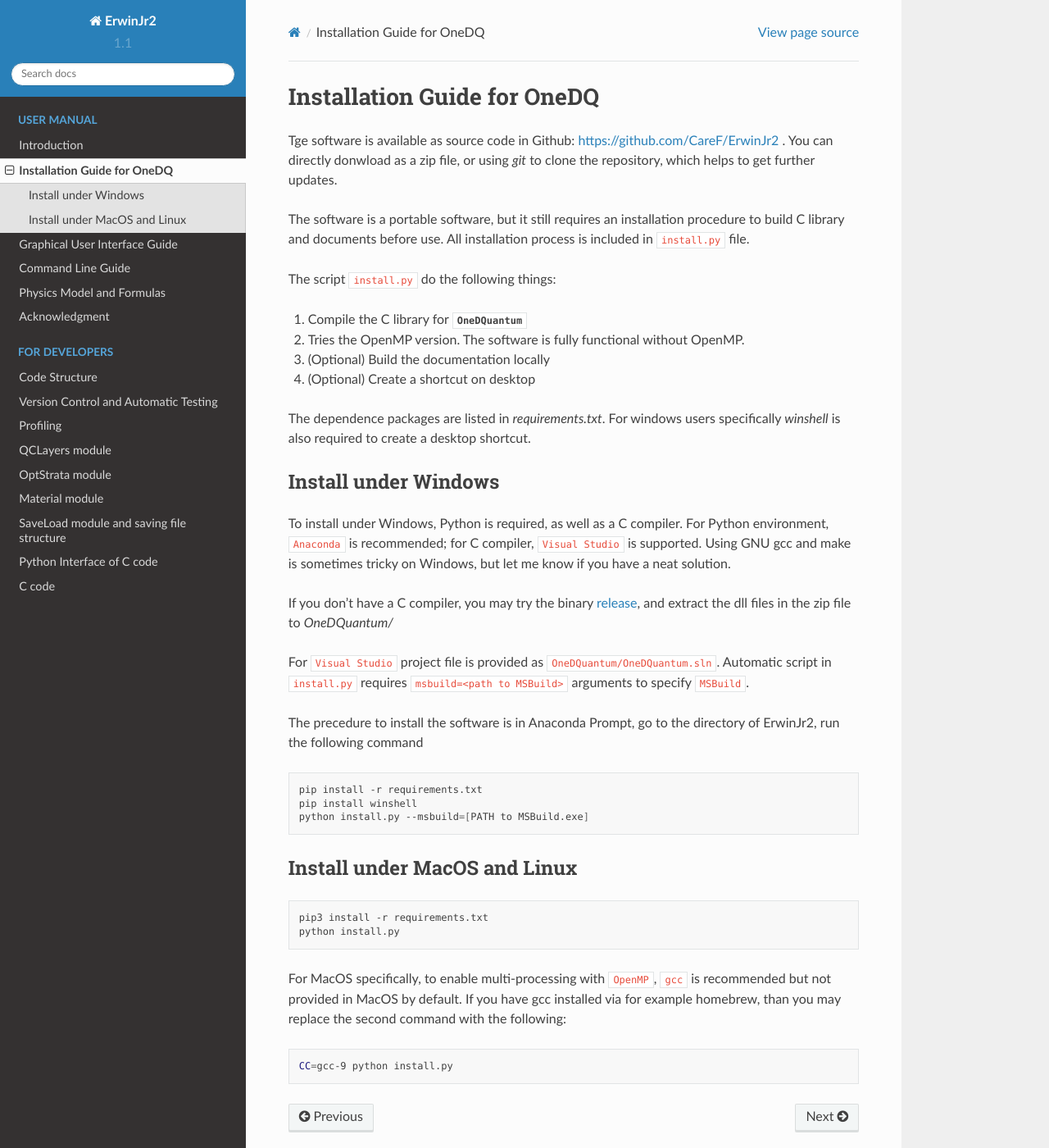
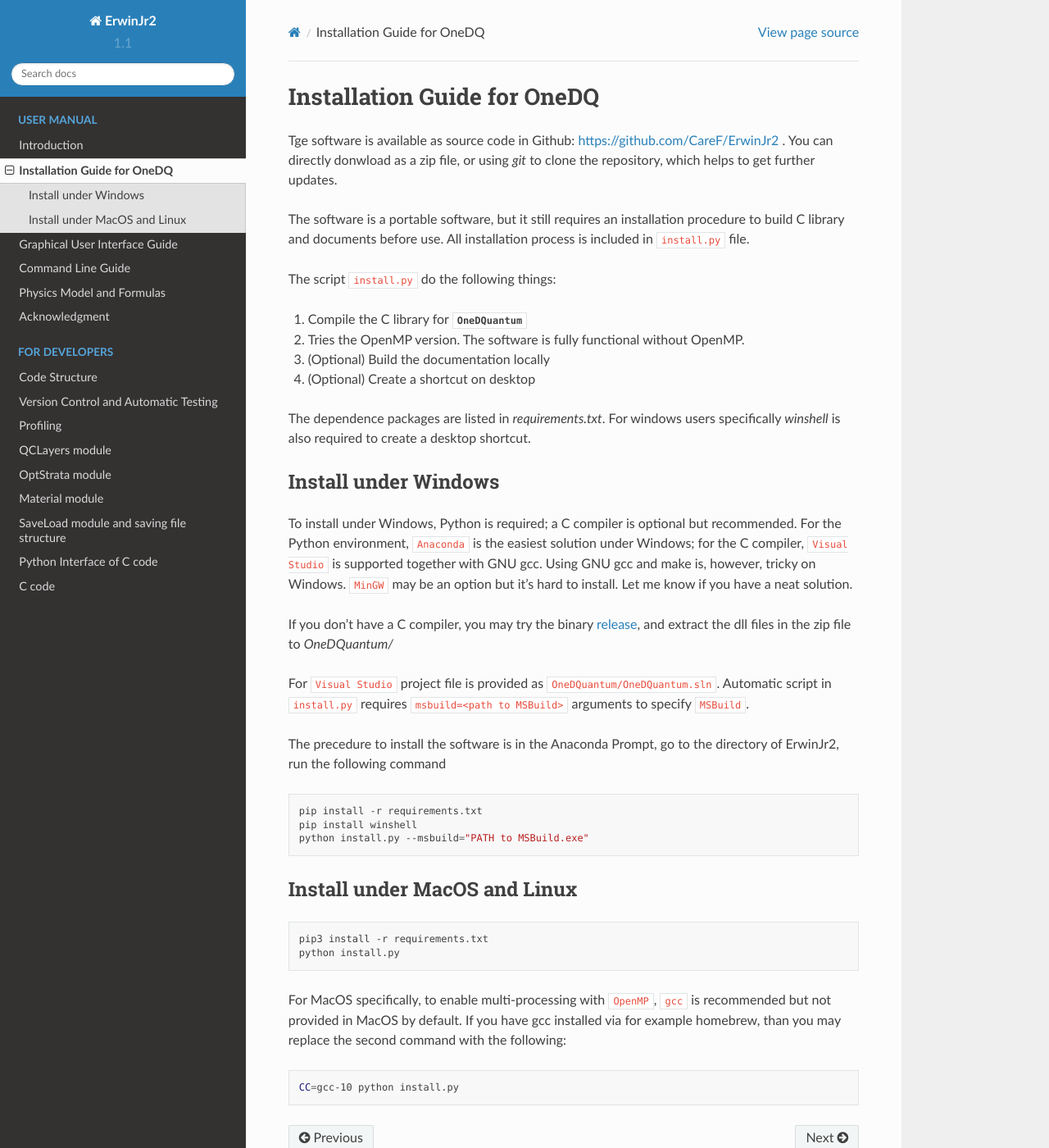
Before and after one commit to ErwinJr2/ErwinJr2, a Sphinx documentation site: the page built from docs/manual/install.rst, in a window 1280 px wide and 1400 px high. Shown: the whole window at 82% size. Built offline with Sphinx 7.4.7 and the Read the Docs theme 2.0.0, drawn with Linux system fonts in a browser that asks for light colours.

Commit message:
update docs for installing

```diff
--- /dev/null
+++ b/docs/clib/struct/structBAND.rst
@@ -0,0 +1,4 @@
+Struct BAND
+===========
+
+.. doxygenstruct:: BAND
--- /dev/null
+++ b/docs/clib/struct/structWZBand.rst
@@ -0,0 +1,4 @@
+Struct WZBand
+=============
+
+.. doxygenstruct:: WZBand
--- /dev/null
+++ b/docs/clib/struct/structZBBAND.rst
@@ -0,0 +1,4 @@
+Struct ZBBAND
+=============
+
+.. doxygenstruct:: ZBBAND
--- a/docs/manual/gui.rst
+++ b/docs/manual/gui.rst
@@ -3,8 +3,10 @@ Graphical User Interface Guide
 .. currentmodule:: QCLayers
 
 The GUI starting program is defined in ``ErwinJr.pyw``. The software can be start by
-``python ErwinJr.pyw [filename]``. It's mostly a GUI wrapper of :py:class:`QCLayers`
-with a plotting canvas.
+``python ErwinJr.pyw [filename]`` (``[filename]`` means optional arguments for
+the saved design file), or optionally if you have run the
+``install.py`` script, a link should have been created on the desktop.
+It's mostly a GUI wrapper of :py:class:`QCLayers` with a plotting canvas.
 
 .. figure:: ../figures/mainwindow.png
 
--- a/docs/manual/install.rst
+++ b/docs/manual/install.rst
@@ -23,10 +23,11 @@ specifically `winshell` is also required to create a desktop shortcut.
 Install under Windows
 -----------------------
 
-To install under Windows, Python is required, as well as a C compiler.
-For Python environment, |anaconda|_ is recommended; for C compiler,
-|vs|_ is supported. Using GNU gcc and make is sometimes tricky on Windows,
-but let me know if you have a neat solution.
+To install under Windows, Python is required; a C compiler is optional but
+recommended. For the Python environment, |anaconda|_ is the easiest solution
+under Windows; for the C compiler, |vs|_ is supported together with GNU gcc.
+Using GNU gcc and make is, however, tricky on Windows. |MinGW|_ may be an option
+but it's hard to install. Let me know if you have a neat solution.
 
 If you don't have a C compiler, you may try the binary release_, and extract
 the dll files in the zip file to `OneDQuantum/`
@@ -37,14 +38,14 @@ For |vs|_ project file is provided as ``OneDQuantum/OneDQuantum.sln``.
 Automatic script in ``install.py`` requires ``msbuild=<path to MSBuild>``
 arguments to specify |MSBuild|_.
 
-The precedure to install the software is in Anaconda Prompt, go to the
+The precedure to install the software is in the Anaconda Prompt, go to the
 directory of ErwinJr2, run the following command
 
 .. code-block:: bash
 
    pip install -r requirements.txt
    pip install winshell
-   python install.py --msbuild=[PATH to MSBuild.exe]
+   python install.py --msbuild="PATH to MSBuild.exe"
 
 Install under MacOS and Linux
 -------------------------------
@@ -61,7 +62,7 @@ following:
 
 .. code-block:: bash
 
-   CC=gcc-9 python install.py
+   CC=gcc-10 python install.py
 
 .. |MSBuild| replace:: ``MSBuild``
 .. _MSBuild: https://docs.microsoft.com/en-us/visualstudio/msbuild/msbuild
```
Also changed, not shown: docs/clib/structlist.rst (added, +7 -0 lines).
